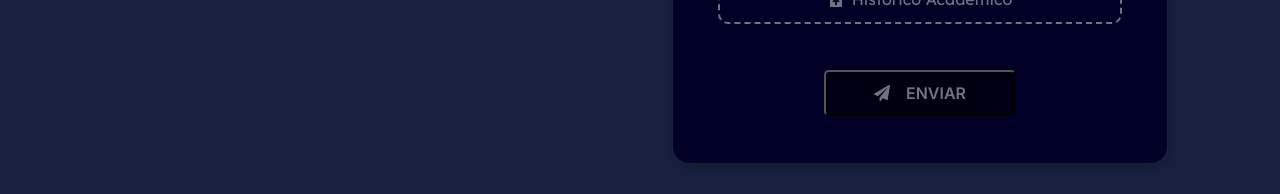
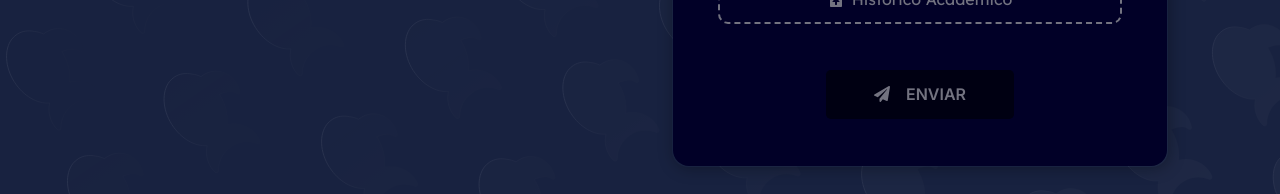
Before and after one commit to petccufpb/pet-site, a Next.js app in the folder frontend/: page /selecao in a window 1280 px wide. Shown: the part 657-851 px from the top of the page. Built offline with nearby package versions, Linux system fonts and the light colour scheme.

Commit message:
Pequenas mudanças

```diff
--- a/frontend/src/app/layout.tsx
+++ b/frontend/src/app/layout.tsx
@@ -4,6 +4,8 @@ import { PropsWithChildren } from "react";
 import { ThemeProvider } from "styled-components";
 
 import StyledComponentsRegistry from "@components/registry";
+
+import Fishes from "@assets/fish.svg";
 
 import { GlobalStyle } from "@styles/global";
 import defaultTheme from "@styles/theme/default";
@@ -12,7 +14,7 @@ import "@styles/global";
 
 import { Footer } from "../components/Footer";
 import { Header } from "../components/Header";
-import { LayoutContainer } from "../styles/layout";
+import { Background, ContainerForBackground, LayoutContainer } from "../styles/layout";
 
 const lexend = Lexend({ subsets: ["latin"] });
 
@@ -26,12 +28,17 @@ export default function RootLayout({ children }: PropsWithChildren) {
           <link rel="shortcut icon" href="favicon.ico" type="image/x-icon" />
         </head>
         <body className={`${lexend.className}`}>
+          <ContainerForBackground>
+            <Background>
+              <Fishes />
+            </Background>
             <LayoutContainer>
               <StyledComponentsRegistry>
                 <Header />
                 <main>{children}</main>
               </StyledComponentsRegistry>
             </LayoutContainer>
+          </ContainerForBackground>
           <Footer />
         </body>
       </html>
--- a/frontend/src/app/selecao/components/Form/index.tsx
+++ b/frontend/src/app/selecao/components/Form/index.tsx
@@ -20,10 +20,18 @@ import {
 
 const inter = Inter({ subsets: ["latin"] });
 
+// Função que checa se o CPF é válido através
+// dos últimos 2 dígitos de validação.
 const cpfSchema = z.string().refine(val => {
   const cpf = val.replace(/[^\d]+/g, "");
 
   if (cpf.length !== 11) return false;
+
+  // Os CPFs "111.111.111-11", "222.222.222-22"... todos passam o teste dos últimos dígitos.
+  // Todavia, são CPFs que não pertencem à ninguém - inválidos.
+  // Essa linha irá checar se todos os dígitos do CPF são iguais e, caso verdadeiro,
+  // o marcando como inválido.
+  if (cpf.split("").filter(d => d === cpf[0]).length === 11) return false;
 
   let add = 0;
   for (let i = 0; i < 9; i++) {
@@ -44,6 +52,8 @@ const cpfSchema = z.string().refine(val => {
   return true;
 });
 
+// Função para checar se o nome possui mais de uma palavra.
+// (para evitar que seja colocado apenas o 1º nome).
 const nameSchema = z.string().refine(val => {
   const split = val.split(" ");
 
@@ -98,6 +108,9 @@ export function SelecaoForm() {
     }
   }
 
+  // Sempre que algum dos campos tiver uma mudança no valor,
+  // checar se TODOS são válidos e, por fim, se estiverem,
+  // permitir o envio do form.
   useEffect(() => {
     for (const file of Object.values(filesToUpload)) {
       if (!file) {
--- a/frontend/src/app/selecao/components/Form/styles.ts
+++ b/frontend/src/app/selecao/components/Form/styles.ts
@@ -120,20 +120,19 @@ export const Warning = styled.div`
 `;
 
 export const SendButton = styled.button<{ canSend: boolean }>`
-  display: inline-flex;
+  display: flex;
+  gap: 1rem;
+  justify-content: center;
   place-items: center;
-  padding: 0.7rem 3rem;
+  padding: 0.9rem 3rem;
   border-radius: 0.3rem;
+  border: none;
   background: ${({ theme }) => theme.colors["third-black"]};
   color: ${({ theme, canSend }) => (canSend ? theme.colors["base-green"] : theme.colors["base-grey"])};
   font-weight: 600;
   margin: 0 auto;
   cursor: ${({ canSend }) => (canSend ? "pointer" : "default")};
   transition: color 200ms ease-in-out;
-
-  svg {
-    margin-right: 1rem;
-  }
 `;
 
 export const FormSection = styled.div`
--- a/frontend/src/app/time/page.tsx
+++ b/frontend/src/app/time/page.tsx
@@ -20,7 +20,7 @@ export default function Time() {
         </DescriptionContainer>
       </PhotoContainer>
       <div>
-        <MemberList type="tutors" />
+        <MemberList type="tutor" />
         <MemberList type="members" />
       </div>
     </Content>
--- a/frontend/src/components/Footer/styles.ts
+++ b/frontend/src/components/Footer/styles.ts
@@ -4,6 +4,7 @@ import styled from "styled-components";
 
 export const ContentContainer = styled.div`
   background-color: ${({ theme }) => theme.colors["second-black"]};
+  z-index: 1;
 `;
 
 export const Content = styled.div`
--- a/frontend/src/styles/global.ts
+++ b/frontend/src/styles/global.ts
@@ -23,7 +23,6 @@ export const GlobalStyle = createGlobalStyle`
         background: ${({ theme }) => theme.colors["second-blue"]};
         color: ${({ theme }) => theme.colors["base-white"]};
         -webkit-font-smoothing: antialiased;
-        position: relative;
     }
     body, input, textarea, button {
         font-family: ${({ theme }) => theme.fonts.regular};
--- a/frontend/src/styles/layout.ts
+++ b/frontend/src/styles/layout.ts
@@ -7,8 +7,35 @@ export const LayoutContainer = styled.div`
   min-height: 100vh;
   margin-right: auto;
   margin-left: auto;
+  display: grid;
+  position: relative;
 
   @media (max-width: 70rem) {
     padding: 0 1rem;
   }
 `;
+
+export const Background = styled.div`
+  width: 100vw;
+  height: 100%;
+  position: absolute;
+  z-index: -1;
+  left: 0;
+  bottom: 0;
+
+  overflow: hidden;
+
+  svg {
+    position: absolute;
+    top: -20rem;
+    left: 50%;
+
+    transform: translateX(-50%);
+  }
+`;
+
+export const ContainerForBackground = styled.div`
+  width: 100%;
+  height: 100%;
+  position: relative;
+`;
--- a/frontend/src/styles/theme/default.ts
+++ b/frontend/src/styles/theme/default.ts
@@ -14,6 +14,7 @@ const defaultTheme = {
     "third-blue": "#73E5E2",
     "fourth-blue": "#010027",
     "base-grey": "#737380",
+    "second-grey": "#505057",
     "gradient-blue": "linear-gradient(to bottom, #73E5E2, #3D66BC)",
     "base-green": "#04D361",
     "gradient-green": "linear-gradient(to bottom, #04D361, #0F3924)",
@@ -21,6 +22,7 @@ const defaultTheme = {
     "second-red": "#ED6CA4",
     "third-red": "#FF3333",
     "gradient-red": "linear-gradient(to bottom, #ED6CA4, #A43E6A)",
+    "second-gradient-red": "linear-gradient(to bottom, #CE4A4A, #b43131)",
   },
   fonts: {
     regular: "'Lexend'",
```
Also changed, not shown: frontend/src/app/time/components/MemberElement/index.tsx (+18 -5 lines), frontend/src/app/time/components/MemberElement/styles.ts (+9 -3 lines), frontend/src/app/time/components/MemberList/index.tsx (+12 -3 lines), frontend/src/app/time/components/MemberType/index.tsx (+5 -3 lines), frontend/public/images/fish.svg (added), 1 other file (tests, documents, lock files or other folders). Lines whose indentation alone changed are shown as unchanged.
